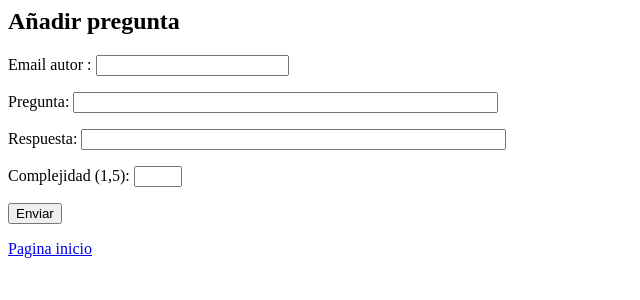
After one commit to asieriker/SW, a PHP site: page /InsertarPregunta.php in a window 1280 px wide. The commit adds this page. Shown: the top 300 px of the page, without its empty margins (0-640 px from the left). Run offline with PHP 8.4, Linux system fonts and the light colour scheme.

Commit message:
InsertarPregunta insertado

```diff
--- /dev/null
+++ b/InsertarPregunta.php
@@ -0,0 +1,30 @@
+<html>
+	<form id="login" action="InsertarPregunta.php" method="post">
+		<h2>Añadir pregunta </h2>
+		<p> Email autor  : <input type="email"  required id="email" name="email" size="21" value="" />
+		<p> Pregunta: <input type="text" required id="preg" name="preg" size="50" value="" />
+		<p> Respuesta: <input type="text" required id="resp" name="resp" size="50" value="" />
+		<p> Complejidad (1,5): <input type="number" min="1" max="5" id="comp" name="comp" size="50" value="" />
+		<p> <input id="input" type="submit" name="Enviar" value="Enviar"/>
+	</form>
+	<a href="layout.html">Pagina inicio </a>
+</html>
+
+<?php
+	if (isset($_POST['email']) && ($_POST['preg']) && ($_POST['resp'])){
+		$link = mysqli_connect("localhost", "root", "", "Quiz");
+		if (!$link){
+			echo "Fallo al conectar a MySQL: " . $mysqli->connect_error;
+		}
+
+	$email=$_POST['email'];
+	$preg=$_POST['preg'];
+	$resp=$_POST['resp'];
+	$sql="INSERT INTO pregunta (Email, Pregunta, Respuesta, Complejidad) VALUES ('$email', '$preg', '$resp', '$_POST[comp]')";
+	if (!mysqli_query($link ,$sql)){
+		die('Error: ' . mysqli_error($link));
+	}
+		echo "1 record added";
+	mysqli_close($link);
+	}
+?>
```
Also changed, not shown: Login.php (+21 -13 lines).
